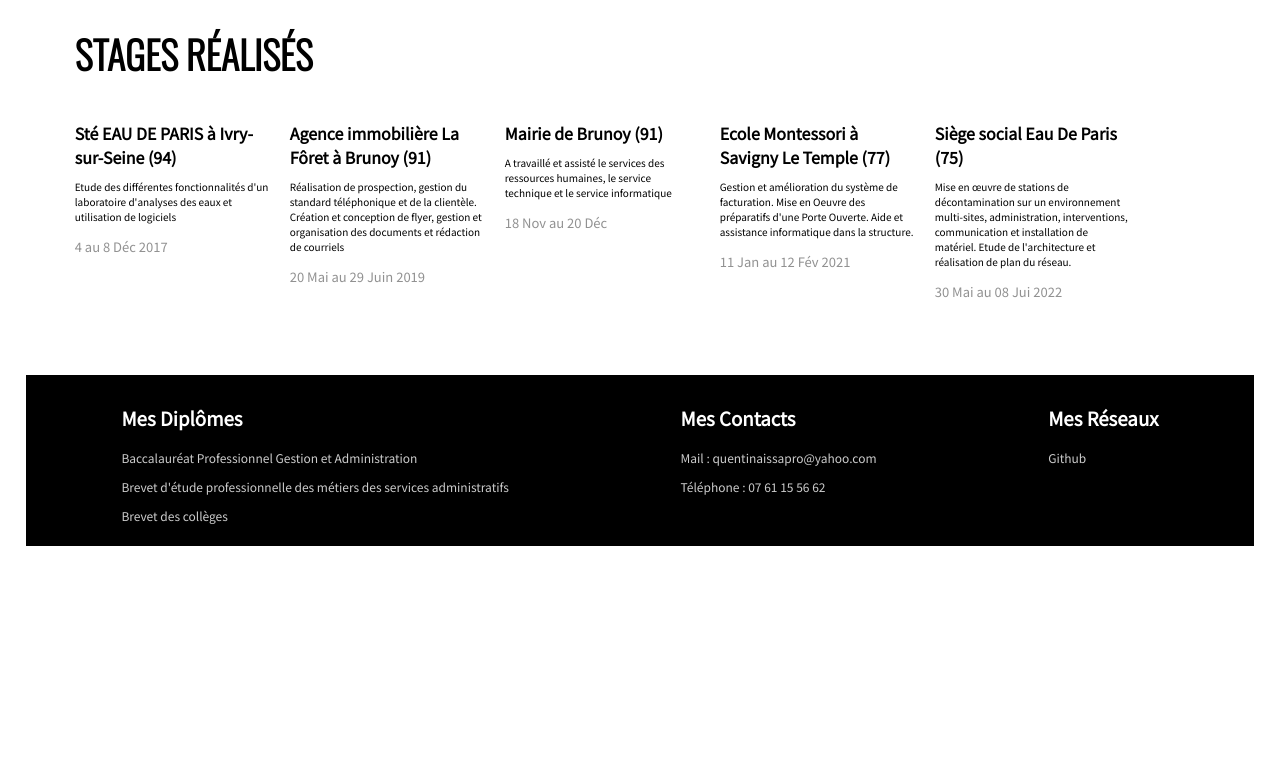
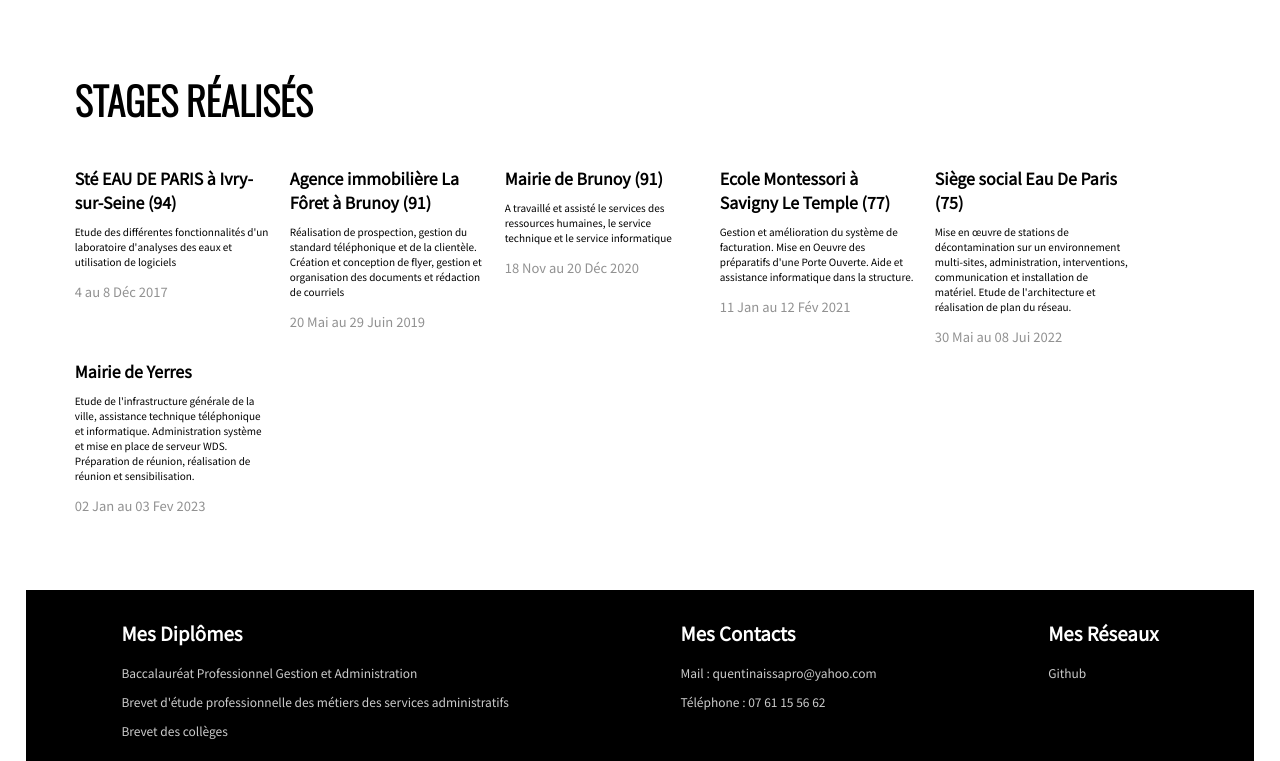
Before and after one commit to LithiumLi/Portefolio, a plain HTML site: page index.html in a window 1280 px wide. Shown: the part 1040-1801 px from the top of the page. Before the commit the page ends 1586 px from the top, so only its background shows below. Drawn offline with nearby package versions, Linux system fonts and the light colour scheme.

Commit message:
Add files via upload

```diff
--- a/index.html
+++ b/index.html
@@ -21,6 +21,7 @@
 				<li><a href="projets.html">Projets personnels</a></li>
 				<li><a href="documents/veilletech.pdf" target="_blank">Veille Technologique</a></li>
 				<li><a href="documents/rapport2022.pdf" target="_blank">Rapport stage 2022</a></li>
+				<li><a href="documents/rapport2023.pdf" target="_blank">Rapport stage 2023</a></li>
 				<li><a href="documents/cv-aissa.pdf" target="_blank">CV</a></li>
 				<li><a href="documents/lettre-de-motivation-aissa.pdf" target="_blank">Lettre de Motivation</a></li>
 				<li><a href="documents/referenciel.pdf" target="_blank">Référenciel</a></li>
@@ -65,7 +66,7 @@
 						<p class="description">
 							A travaillé et assisté le services des ressources humaines, le service technique et le service informatique
 						</p>
-						<p class="dates">18 Nov au 20 Déc</p>
+						<p class="dates">18 Nov au 20 Déc 2020</p>
 					</div>
 					<div class="project">
 						<h4>Ecole Montessori à Savigny Le Temple (77)</h4>
@@ -81,7 +82,12 @@
 						</p>
 						<p class="dates">30 Mai au 08 Jui 2022</p>
 					</div>
-					</div>
+					<div class="project">
+						<h4>Mairie de Yerres</h4>
+						<p class="description">
+							Etude de l'infrastructure générale de la ville, assistance technique téléphonique et informatique. Administration système et mise en place de serveur WDS. Préparation de réunion, réalisation de réunion et sensibilisation.
+						</p>
+						<p class="dates">02 Jan au 03 Fev 2023</p>
 					</div>
 				</div>
 			</section>
```
Also changed, not shown: projets.html (+1 -0 lines), 3 other files.
